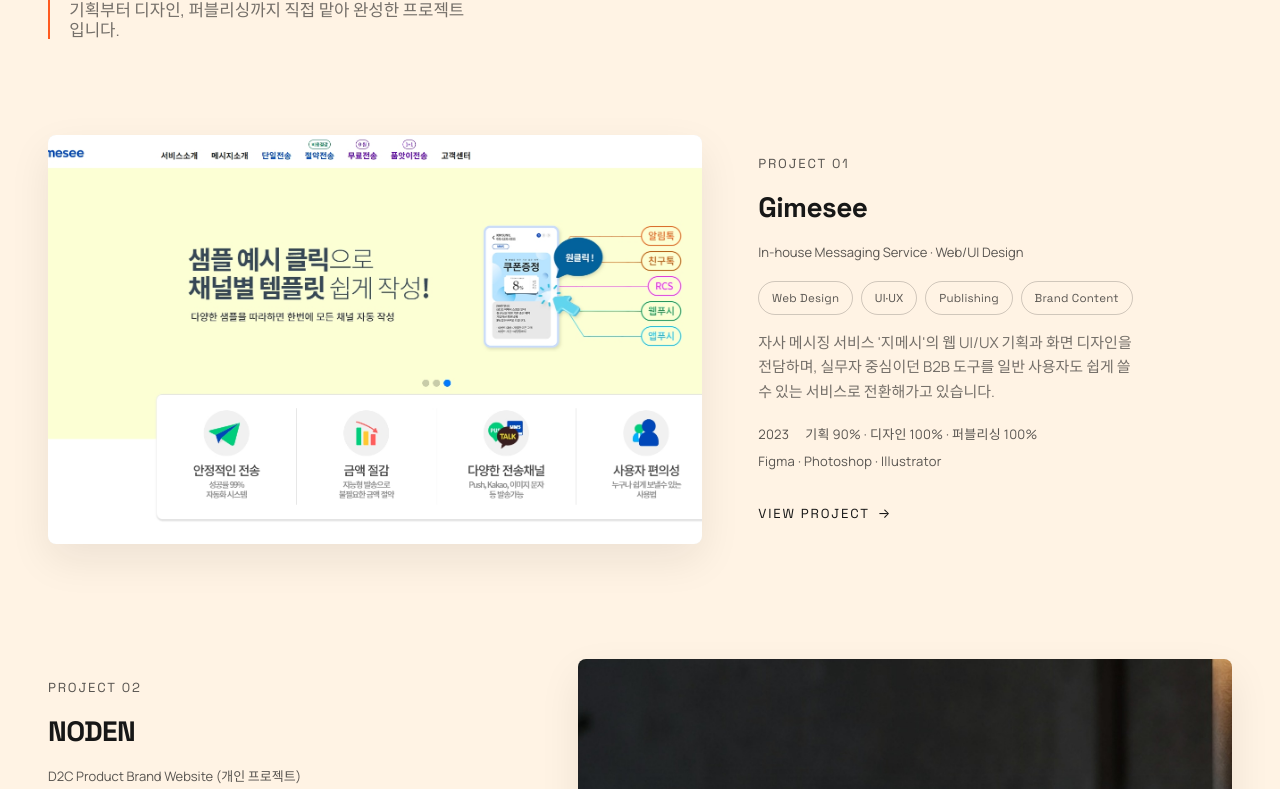
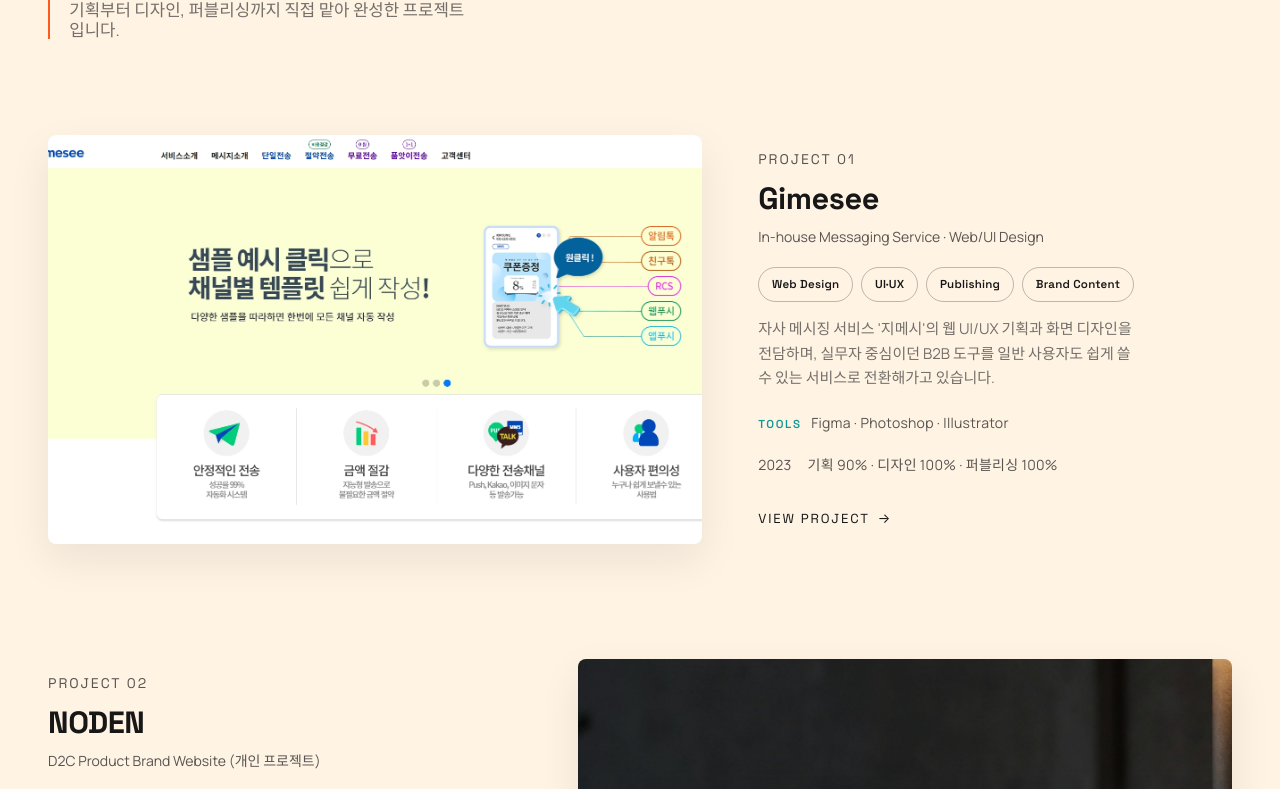
Before and after one commit to risinghun82/risinghun-portfolio, a React (Vite) app: page /#/ in a window 1280 px wide. Shown: the part 1136-1925 px from the top of the page. Built offline with nearby package versions, Linux system fonts and the light colour scheme; a web font is replaced by a local one.

Commit message:
Strengthen project title emphasis, split Tools line, bump caption text to 14px

```diff
--- a/src/components/Works/Works.css
+++ b/src/components/Works/Works.css
@@ -125,7 +125,9 @@
 
 .work-item__number {
   font-family: var(--font-display);
-  font-size: var(--fs-sm);
+  /* Was var(--fs-sm) (~13.1px) — small English meta labels across this
+     card now share one flat 14px floor. */
+  font-size: 14px;
   letter-spacing: var(--ls-wide);
   /* Small caption-scale text — boosted contrast (see --text-caption-on-light). */
   color: var(--text-caption-on-light);
@@ -139,16 +141,19 @@
 .work-item__title {
   font-family: var(--font-display);
   font-weight: 700;
-  /* Spec: 28–32px. */
-  font-size: clamp(28px, 2vw, 32px);
-  letter-spacing: var(--ls-tight);
+  /* Was clamp(28px, 2vw, 32px) — nudged up so the project name reads as
+     the clear anchor of the info column, a step above the category line
+     beneath it rather than close to it in weight. */
+  font-size: clamp(30px, 2.4vw, 36px);
+  line-height: 1.15;
+  letter-spacing: -0.015em;
   color: var(--text-on-light);
 }
 
 .work-item__category {
-  /* Spec: small meta/caption text needs real contrast, not the lighter
-     muted tone used for larger paragraph copy. */
-  font-size: 13px;
+  /* Was 13px — small meta/caption text needs real contrast and a legible
+     floor, not the lighter muted tone (or tinier size) used elsewhere. */
+  font-size: 14px;
   color: var(--text-caption-on-light);
 }
 
@@ -162,11 +167,15 @@
 .work-item__scope li {
   font-family: var(--font-display);
   font-size: var(--fs-xs);
+  font-weight: 600;
   letter-spacing: 0.02em;
-  border: 1px solid rgba(23, 23, 23, 0.2);
+  border: 1px solid rgba(23, 23, 23, 0.28);
   padding: 0.4rem 0.8rem;
   border-radius: 999px;
-  color: var(--text-caption-on-light);
+  /* Was --text-caption-on-light — role scope is the thing a recruiter
+     scans for first, so it gets the darkest, most legible text on the
+     card rather than caption-level contrast. */
+  color: var(--text-on-light);
 }
 
 .work-item__summary {
@@ -183,19 +192,34 @@
   flex-wrap: wrap;
   row-gap: 0.3rem;
   column-gap: 1rem;
-  /* Spec: 12–13px minimum for meta info. */
-  font-size: 13px;
+  /* Was 13px — small caption rows like this one are exactly what read as
+     illegible "fine print" at the old size; a flat 14px with slightly
+     stronger color keeps it clearly a caption while staying readable. */
+  font-size: 14px;
   letter-spacing: 0.02em;
   color: var(--text-caption-on-light);
   margin-top: 0.6rem;
 }
 
-/* Compact "사용 기술" line — spec asks the tools actually used to show up
-   in the Featured Projects card itself, not only on the detail page.
-   Kept to the first few tools and folded into the existing meta row
-   rather than a new block, so the card doesn't get busier. */
+/* "Tools used" — a separate line from the year/contribution meta row
+   (previously folded into it, where it read as one more undifferentiated
+   caption rather than its own piece of information), with a small label
+   so it's unambiguous this is the tech stack, not another role tag. */
 .work-item__tools {
+  font-size: 14px;
+  letter-spacing: 0.02em;
   color: var(--text-caption-on-light);
+  margin-top: 0.7rem;
+}
+
+.work-item__tools-label {
+  font-family: var(--font-display);
+  font-size: var(--fs-xs);
+  font-weight: 600;
+  letter-spacing: var(--ls-wide);
+  text-transform: uppercase;
+  color: var(--project-accent, var(--accent));
+  margin-right: 0.6rem;
 }
 
 .work-item__link {
@@ -299,7 +323,7 @@
 
 .more-item__number {
   font-family: var(--font-display);
-  font-size: var(--fs-sm);
+  font-size: 14px;
   letter-spacing: var(--ls-wide);
   color: var(--text-caption-on-light);
 }
@@ -312,7 +336,7 @@
 }
 
 .more-item__category {
-  font-size: 13px;
+  font-size: 14px;
   color: var(--text-caption-on-light);
   margin-top: 0.2rem;
 }
--- a/src/components/Works/Works.jsx
+++ b/src/components/Works/Works.jsx
@@ -136,14 +136,15 @@
             ))}
           </ul>
           <p className="work-item__summary">{project.summary}</p>
+          {project.toolsUsed?.length > 0 && (
+            <p className="work-item__tools">
+              <span className="work-item__tools-label">Tools</span>
+              {project.toolsUsed.slice(0, 3).join(" · ")}
+            </p>
+          )}
           <div className="work-item__meta">
             <span>{project.year}</span>
             {project.contribution && <span>{project.contribution}</span>}
-            {project.toolsUsed?.length > 0 && (
-              <span className="work-item__tools">
-                {project.toolsUsed.slice(0, 3).join(" · ")}
-              </span>
-            )}
           </div>
           <span className="work-item__link">
             VIEW PROJECT <span aria-hidden="true">→</span>
```
